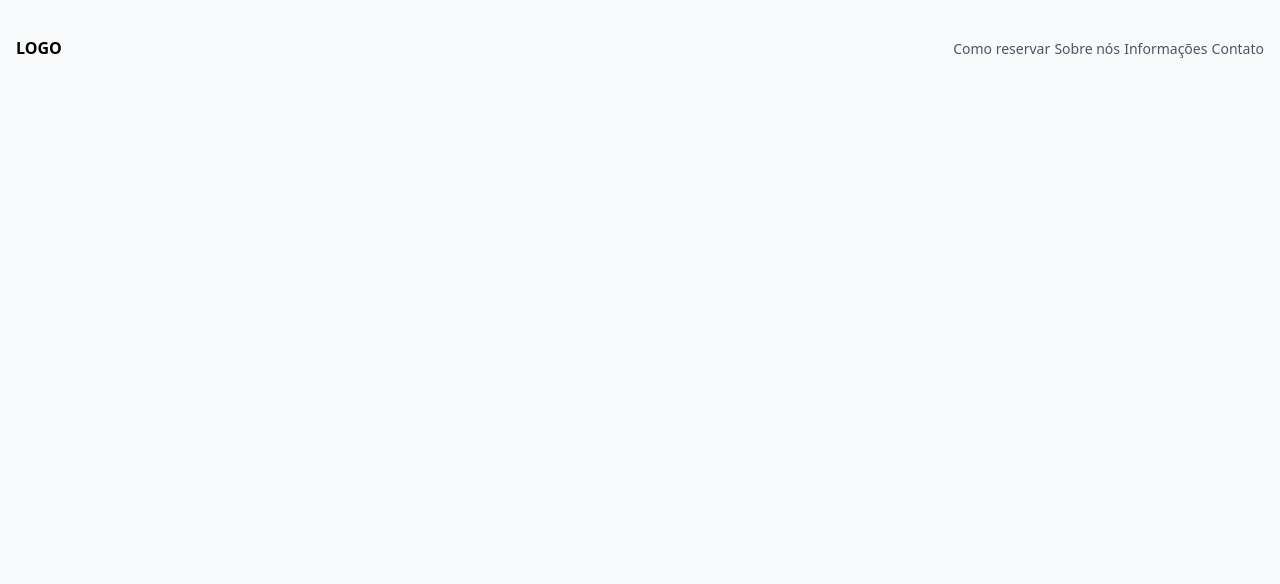
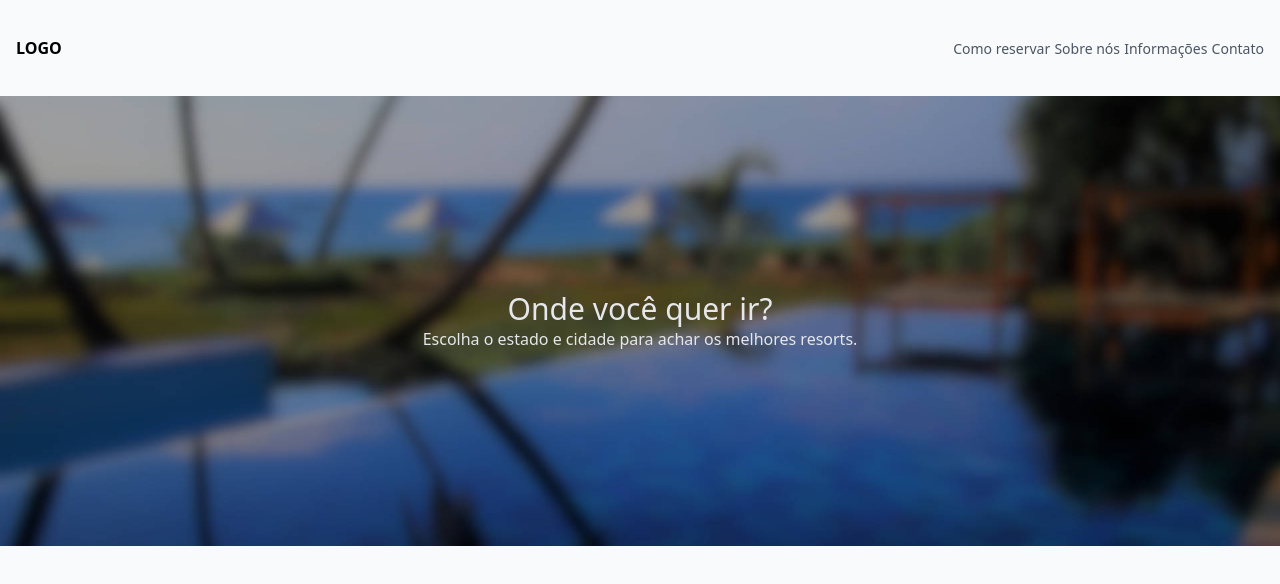
Before and after one commit to EdiJunior88/TailwindCSS_2_para_Iniciantes, a website: page src/index.html in a window 1280 px wide. Drawn offline with Linux system fonts and the light colour scheme.

Commit message:
Criando uma página de hotéis 1 Criando uma página de hotéis 2

```diff
--- a/src/index.html
+++ b/src/index.html
@@ -17,15 +17,26 @@
 
       <ul class="ml-auto">
         <li>
-          <a href="" class="text-sm text-gray-600 hover:text-gray-800 hover:underline">Como reservar</a>
-          <a href="" class="text-sm text-gray-600 hover:text-gray-800 hover:underline">Sobre nós</a>
-          <a href="" class="text-sm text-gray-600 hover:text-gray-800 hover:underline">Informações</a>
-          <a href="" class="text-sm text-gray-600 hover:text-gray-800 hover:underline">Contato</a>
+          <a href="#" class="text-sm text-gray-600 hover:text-gray-800 hover:underline">Como reservar</a>
+          <a href="#" class="text-sm text-gray-600 hover:text-gray-800 hover:underline">Sobre nós</a>
+          <a href="#" class="text-sm text-gray-600 hover:text-gray-800 hover:underline">Informações</a>
+          <a href="#" class="text-sm text-gray-600 hover:text-gray-800 hover:underline">Contato</a>
         </li>
       </ul>
     </div>
   </div>
   <!-- header -->
+
+  <!-- banner -->
+  <div class="imagem-fundo w-full">
+    <div class="h-full px-4 flex items-center justify-center">
+      <div class="text-center">
+        <h1 class="text-gray-200 text-3xl">Onde você quer ir?</h1>
+        <p class="text-gray-200">Escolha o estado e cidade para achar os melhores resorts.</p>
+      </div>
+    </div>
+  </div>
+  <!-- banner -->
 </body>
 
 </html>
--- a/src/input.css
+++ b/src/input.css
@@ -7,3 +7,12 @@
     @apply bg-green-800 font-bold;
   }
 }
+
+.imagem-fundo {
+  background: url("../src/imagens/hotel-praia-cabecalho2.jpg");
+  background-repeat: no-repeat;
+  background-size: cover;
+  background-position: center;
+  width: 100%;
+  height: 450px;
+}
```
Also changed, not shown: dist/output.css, src/imagens/hotel-praia-cabecalho.jpg, src/imagens/hotel-praia-cabecalho2.jpg (added).
